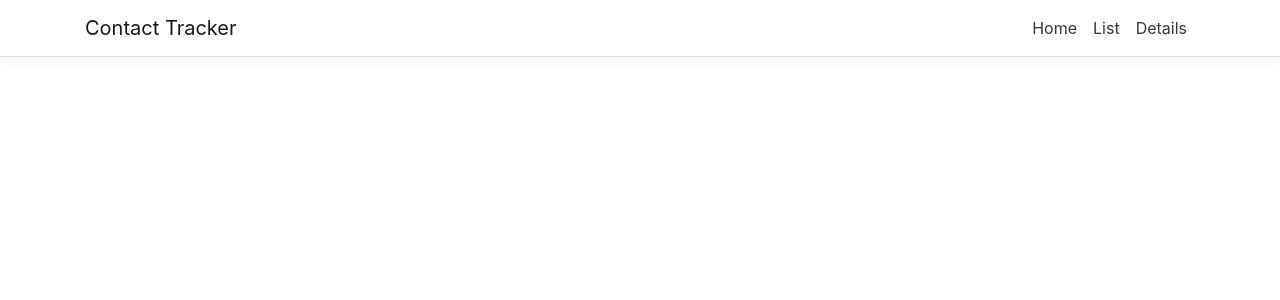
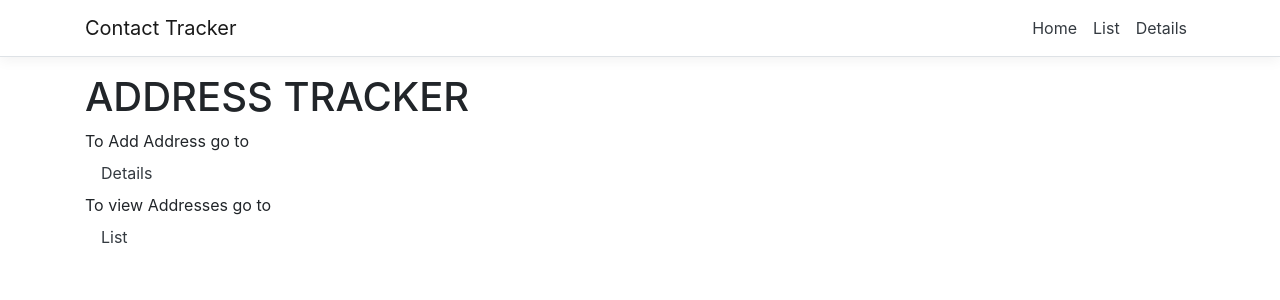
Before and after one commit to rajaniraju/ContactTracker, a React (Create React App) app in the folder ClientApp/: page / in a window 1280 px wide. Shown: the top 300 px of the page. Built offline with nearby package versions, Linux system fonts and the light colour scheme.

Commit message:
NavLink and Router Added

```diff
--- a/ClientApp/src/components/Home.js
+++ b/ClientApp/src/components/Home.js
@@ -0,0 +1,31 @@
+import React, { Component } from "react";
+import { Link } from "react-router-dom";
+import { NavLink } from "reactstrap";
+export class Home extends Component {
+	static displayName = Home.name;
+	portNumber = "44300";
+
+	render() {
+		return (
+			<div>
+				{" "}
+				<h1>ADDRESS TRACKER</h1>
+				<div>
+					{" "}
+					To Add Address go to{" "}
+					<NavLink tag={Link} className="text-dark" to="/Details">
+						Details
+					</NavLink>
+				</div>
+				<div>
+					{" "}
+					To view Addresses go to{" "}
+					<NavLink tag={Link} className="text-dark" to="/List">
+						{" "}
+						List
+					</NavLink>
+				</div>
+			</div>
+		);
+	}
+}
```
